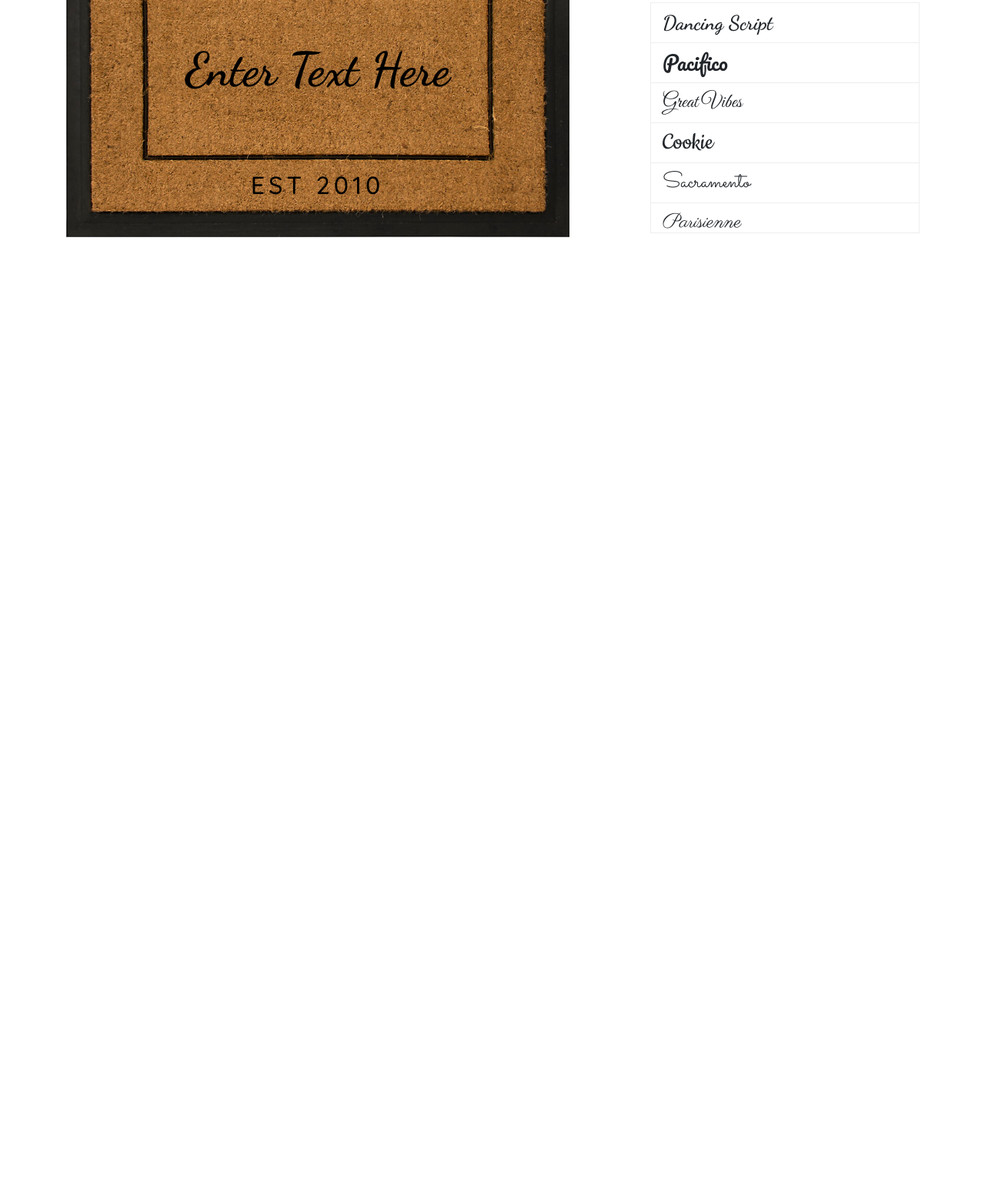
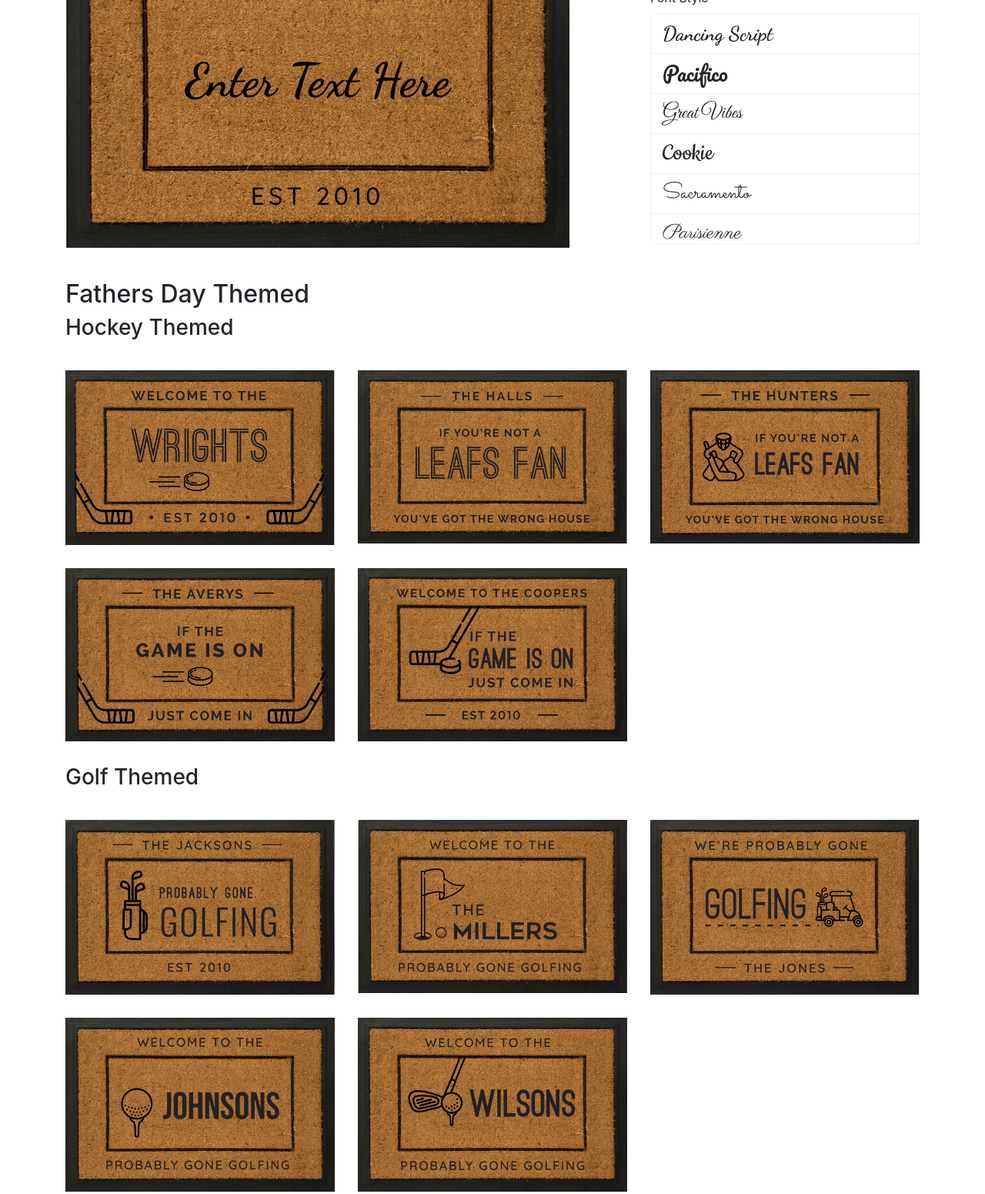
Before and after one commit to AliciaThomson/tillies, a plain HTML site: page index.html in a window 1280 px wide. Shown: the part 295-1846 px from the top of the page at 77% size. Before the commit the page ends 800 px from the top, so only its background shows below. Drawn offline with nearby package versions, Linux system fonts and the light colour scheme; a web font is replaced by a local one.

Commit message:
Added new mat ideas

```diff
--- a/css/styles.css
+++ b/css/styles.css
@@ -1,5 +1,9 @@
 .page-wrapper {
     padding-top:80px
+}
+.row {
+    margin-top:30px;
+    margin-bottom:30px;
 }
 #font-size-range {
     width:100%;
--- a/index.html
+++ b/index.html
@@ -69,6 +69,73 @@
                     <!-- /.col-lg-4 -->
                 </div>
                 <!-- /.row -->
+                <div class="row">
+                    <div class="col-lg-12">
+                        <h2>Fathers Day Themed</h2>
+                        <h3>Hockey Themed</h3>
+                    </div>
+                    <!-- /.col-lg-12 -->
+                </div>
+                <!-- /.row -->
+                <div class="row">
+                    <div class="col-lg-4">
+                        <img src="css/images/hockey mats/hockey-mats-07.jpg" width="100%" alt="" />
+                    </div>
+                    <!-- /.col-lg-4 -->
+                    <div class="col-lg-4">
+                        <img src="css/images/hockey mats/hockey-mats-08.jpg" width="100%" alt="" />
+                    </div>
+                    <!-- /.col-lg-4 -->
+                    <div class="col-lg-4">
+                        <img src="css/images/hockey mats/hockey-mats-09.jpg" width="100%" alt="" />
+                    </div>
+                    <!-- /.col-lg-4 -->
+                </div>
+                <!-- /.row -->
+                <div class="row">
+                    <div class="col-lg-4">
+                        <img src="css/images/hockey mats/hockey-mats-10.jpg" width="100%" alt="" />
+                    </div>
+                    <!-- /.col-lg-4 -->
+                    <div class="col-lg-4">
+                        <img src="css/images/hockey mats/hockey-mats-11.jpg" width="100%" alt="" />
+                    </div>
+                    <!-- /.col-lg-4 -->
+                </div>
+                <!-- /.row -->
+                <div class="row">
+                    <div class="col-lg-12">
+                        <h3>Golf Themed</h3>
+                    </div>
+                    <!-- /.col-lg-12 -->
+                </div>
+                <!-- /.row -->
+                <div class="row">
+                    <div class="col-lg-4">
+                        <img src="css/images/golf mats/golfing-mats-02.jpg" width="100%" alt="" />
+                    </div>
+                    <!-- /.col-lg-4 -->
+                    <div class="col-lg-4">
+                        <img src="css/images/golf mats/golfing-mats-03.jpg" width="100%" alt="" />
+                    </div>
+                    <!-- /.col-lg-4 -->
+                    <div class="col-lg-4">
+                        <img src="css/images/golf mats/golfing-mats-04.jpg" width="100%" alt="" />
+                    </div>
+                    <!-- /.col-lg-4 -->
+                </div>
+                <!-- /.row -->
+                <div class="row">
+                    <div class="col-lg-4">
+                        <img src="css/images/golf mats/golfing-mats-05.jpg" width="100%" alt="" />
+                    </div>
+                    <!-- /.col-lg-4 -->
+                    <div class="col-lg-4">
+                        <img src="css/images/golf mats/golfing-mats-06.jpg" width="100%" alt="" />
+                    </div>
+                    <!-- /.col-lg-4 -->
+                </div>
+                <!-- /.row -->
             </div>
         </section>
     </div>
```
Also changed, not shown: css/images/golf mats/golfing-mats-02.jpg (added), css/images/golf mats/golfing-mats-03.jpg (added), css/images/golf mats/golfing-mats-04.jpg (added), css/images/golf mats/golfing-mats-05.jpg (added), css/images/golf mats/golfing-mats-06.jpg (added), css/images/golfing-hockey-mats-V3.jpg (added), css/images/hockey mats/hockey-mats-07.jpg (added), css/images/hockey mats/hockey-mats-08.jpg (added), css/images/hockey mats/hockey-mats-09.jpg (added), css/images/hockey mats/hockey-mats-10.jpg (added), css/images/hockey mats/hockey-mats-11.jpg (added), css/images/small-mat-border.jpg (added).
